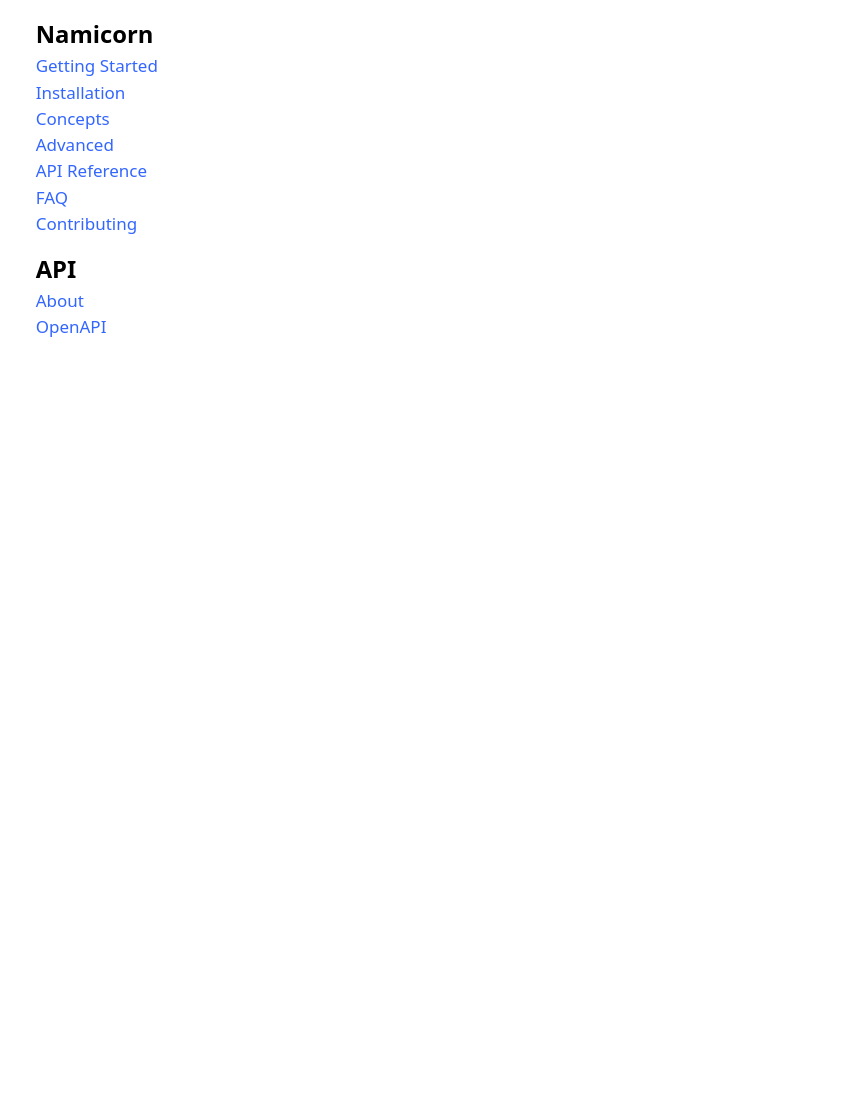
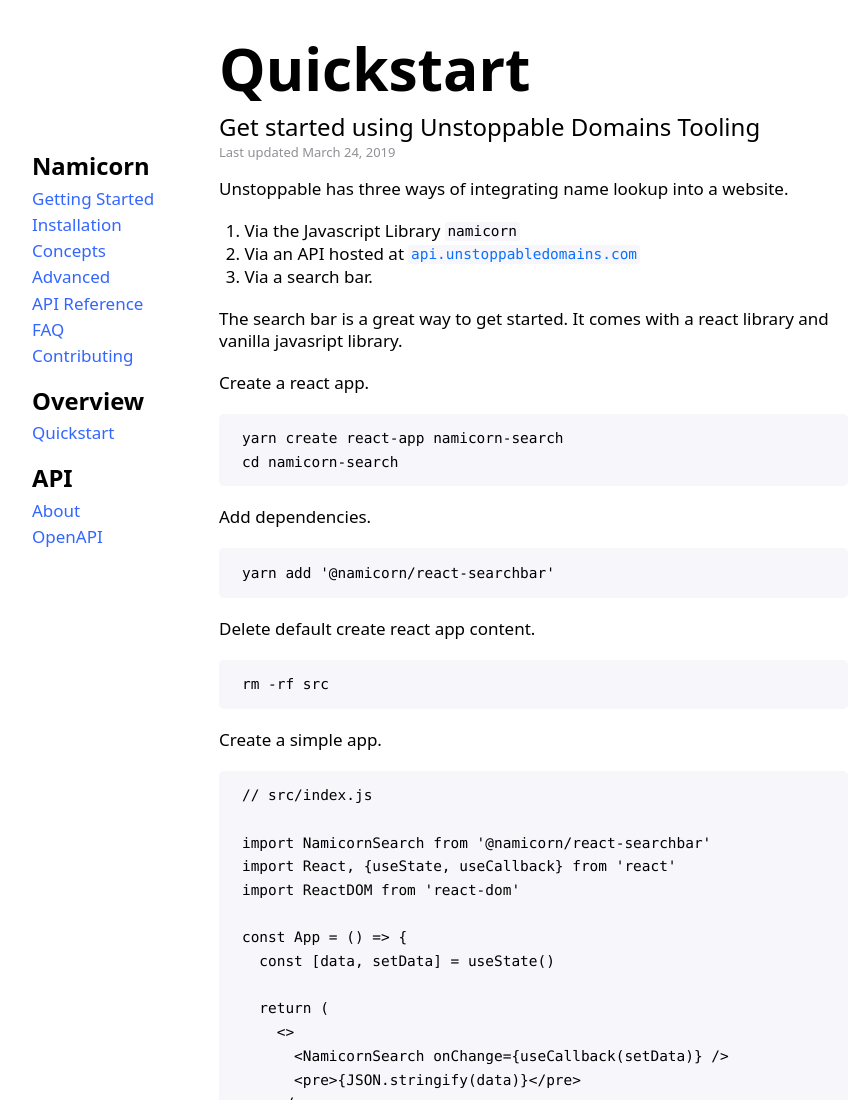
Before and after one commit to unstoppabledomains/website-api-docs, a Gatsby site: page / in a window 1280 px wide. Shown: the top 1100 px of the page, without its empty margins (115-974 px from the left). Before the commit the page ends 817 px from the top, so only its background shows below. Built offline with nearby package versions, Linux system fonts and the light colour scheme; Gatsby itself is replaced by a stand-in of ours; some packages are replaced by stand-ins of ours; code samples lack their colours.

Commit message:
add index.md

````diff
--- a/src/pages/index.js
+++ /dev/null
@@ -1,37 +0,0 @@
-import React from "react"
-import {Link, graphql} from "gatsby"
-// import { Helmet } from "react-helmet"
-
-import "../styles/_all.scss"
-import Container from "../components/Container"
-import NavBar from "../components/NavBar"
-
-export default function Index({data}) {
-  const {edges: posts} = data.allMarkdownRemark
-
-  return (
-    <Container>
-      <NavBar />
-    </Container>
-  )
-}
-
-export const pageQuery = graphql`
-  query {
-    allMarkdownRemark {
-      edges {
-        node {
-          # excerpt(pruneLength: 250)
-          id
-          fields {
-            slug
-          }
-          frontmatter {
-            title
-            # date(formatString: "MMMM DD, YYYY")
-          }
-        }
-      }
-    }
-  }
-`
--- /dev/null
+++ b/src/pages/index.md
@@ -0,0 +1,68 @@
+---
+title: Quickstart
+subtitle: Get started using Unstoppable Domains Tooling
+date: 2019-03-24T19:04
+navGroup: Overview
+navTitle: Quickstart
+navIndex: 0
+---
+
+Unstoppable has three ways of integrating name lookup into a website.
+
+1. Via the Javascript Library `namicorn`
+2. Via an API hosted at
+   [`api.unstoppabledomains.com`](https://api.unstoppabledomains.com/v1/openapi.json)
+3. Via a search bar.
+
+The search bar is a great way to get started. It comes with a react library and
+vanilla javasript library.
+
+Create a react app.
+
+```bash
+yarn create react-app namicorn-search
+cd namicorn-search
+```
+
+Add dependencies.
+
+```bash
+yarn add '@namicorn/react-searchbar'
+```
+
+Delete default create react app content.
+
+```bash
+rm -rf src
+```
+
+Create a simple app.
+
+```javascript
+// src/index.js
+
+import NamicornSearch from '@namicorn/react-searchbar'
+import React, {useState, useCallback} from 'react'
+import ReactDOM from 'react-dom'
+
+const App = () => {
+  const [data, setData] = useState()
+
+  return (
+    <>
+      <NamicornSearch onChange={useCallback(setData)} />
+      <pre>{JSON.stringify(data)}</pre>
+    </>
+  )
+}
+
+ReactDOM.render(<App />)
+```
+
+Test it out!
+
+```bash
+yarn start
+```
+
+Full Namicorn Search Documentation Coming soon!
--- a/src/templates/entry.js
+++ b/src/templates/entry.js
@@ -3,6 +3,7 @@
 import {graphql} from "gatsby"
 import Container from "../components/Container"
 import NavBar from "../components/NavBar"
+import '../styles/_all.scss'
 
 const Template = ({data}) => {
   return (
````
